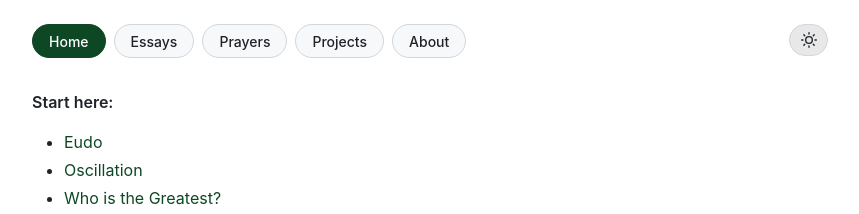
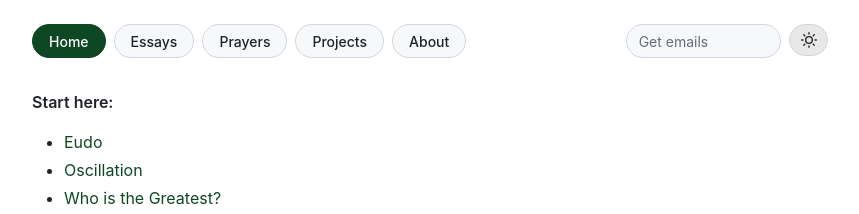
Before and after one commit to jack-t-skidmore/jack-t-skidmore.github.io, a Jekyll site: the page built from index.md, in a window 1280 px wide. Shown: the top 214 px of the page, without its empty margins (210-1069 px from the left). Built offline with Jekyll 4.4.1, drawn with Linux system fonts in a browser that asks for light colours.

Commit message:
Add email-signup pill to header
A "Get emails" pill sits beside the theme toggle: gray placeholder, type to
reveal a send arrow, submit to morph into an inline thank-you. Posts to the
Buttondown embed endpoint via no-cors fetch so the flow stays on-page (no
redirect); double opt-in confirmation handled by Buttondown.

Co-Authored-By: Claude Opus 4.8 <noreply@anthropic.com>

```diff
--- a/_layouts/default.html
+++ b/_layouts/default.html
@@ -37,10 +37,25 @@
         </a>
       {% endfor %}
     </nav>
-    <button class="theme-toggle" id="theme-toggle" aria-label="Toggle dark mode">
+    <div class="header-actions">
+      <form class="subscribe" id="subscribe" autocomplete="on"
+            action="https://buttondown.com/api/emails/embed-subscribe/skidmore"
+            method="post">
+        <input type="email" name="email" id="bd-email" class="subscribe-input"
+               placeholder="Get emails" aria-label="Subscribe with your email" required>
+        <input type="hidden" name="embed" value="1">
+        <button type="submit" class="subscribe-send" aria-label="Subscribe" hidden>
+          <svg width="14" height="14" viewBox="0 0 24 24" fill="none"
+               stroke="currentColor" stroke-width="2.5" stroke-linecap="round"
+               stroke-linejoin="round"><line x1="5" y1="12" x2="19" y2="12"/><polyline points="12 5 19 12 12 19"/></svg>
+        </button>
+        <span class="subscribe-done" hidden></span>
+      </form>
+      <button class="theme-toggle" id="theme-toggle" aria-label="Toggle dark mode">
       <svg class="icon-sun" xmlns="http://www.w3.org/2000/svg" width="16" height="16" viewBox="0 0 24 24" fill="none" stroke="currentColor" stroke-width="2" stroke-linecap="round" stroke-linejoin="round"><circle cx="12" cy="12" r="5"/><line x1="12" y1="1" x2="12" y2="3"/><line x1="12" y1="21" x2="12" y2="23"/><line x1="4.22" y1="4.22" x2="5.64" y2="5.64"/><line x1="18.36" y1="18.36" x2="19.78" y2="19.78"/><line x1="1" y1="12" x2="3" y2="12"/><line x1="21" y1="12" x2="23" y2="12"/><line x1="4.22" y1="19.78" x2="5.64" y2="18.36"/><line x1="18.36" y1="5.64" x2="19.78" y2="4.22"/></svg>
       <svg class="icon-moon" xmlns="http://www.w3.org/2000/svg" width="16" height="16" viewBox="0 0 24 24" fill="none" stroke="currentColor" stroke-width="2" stroke-linecap="round" stroke-linejoin="round"><path d="M21 12.79A9 9 0 1 1 11.21 3 7 7 0 0 0 21 12.79z"/></svg>
-    </button>
+      </button>
+    </div>
   </header>
 
   <main class="content markdown-body">
--- a/assets/css/style.css
+++ b/assets/css/style.css
@@ -121,6 +121,83 @@ body {
 
 [data-theme="light"] .icon-moon { display: none; }
 [data-theme="dark"] .icon-sun { display: none; }
+
+/* ===== Email subscribe pill ===== */
+.header-actions {
+  display: flex;
+  align-items: flex-start;
+  gap: 0.5rem;
+  flex-shrink: 0;
+}
+
+/* pill-shaped container that holds the input + send bubble */
+.subscribe {
+  display: flex;
+  align-items: center;
+  gap: 0.25rem;
+  background: var(--pill-bg);
+  border: 1px solid var(--border);
+  border-radius: 9999px;
+  padding: 0.1rem 0.35rem 0.1rem 0.75rem;
+  transition: border-color 0.15s ease;
+}
+
+.subscribe:focus-within {
+  border-color: var(--text-secondary);
+}
+
+.subscribe-input {
+  border: 0;
+  background: transparent;
+  outline: none;
+  font: inherit;
+  font-size: 0.875rem;
+  color: var(--text);
+  padding: 0.25rem 0;
+  width: 8.5rem;
+}
+
+.subscribe-input::placeholder {
+  color: var(--text-secondary);
+}
+
+/* round arrow "send" bubble, in the site accent green */
+.subscribe-send {
+  display: inline-flex;
+  align-items: center;
+  justify-content: center;
+  width: 1.5rem;
+  height: 1.5rem;
+  flex-shrink: 0;
+  border: 0;
+  border-radius: 9999px;
+  cursor: pointer;
+  background: var(--pill-bg-active);
+  color: var(--pill-text-active);
+}
+
+.subscribe-send:hover {
+  background: var(--link-hover);
+}
+
+/* the [hidden] attr must win over the display rule above */
+.subscribe-send[hidden] {
+  display: none;
+}
+
+/* confirmation state */
+.subscribe-done {
+  font-size: 0.8rem;
+  color: var(--text-secondary);
+  padding: 0.25rem 0;
+  line-height: 1.35;
+  word-break: break-word;   /* long addresses wrap instead of overflowing */
+}
+
+.subscribe.is-done {
+  padding: 0.35rem 0.85rem;
+  max-width: 18rem;          /* keep the morphed pill from blowing out the header */
+}
 
 /* ===== Content ===== */
 .content {
@@ -296,4 +373,7 @@ body {
   .content {
     padding: 1rem 1rem 3rem;
   }
+  .subscribe-input {
+    width: 6.5rem;
+  }
 }
```
Also changed, not shown: other parts of _layouts/default.html (+33 -0 lines).
